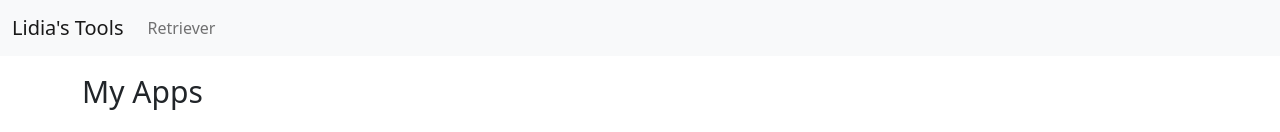
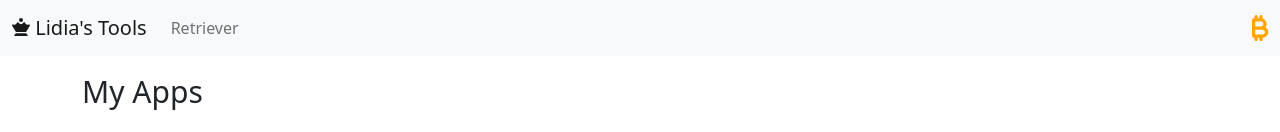
Before and after one commit to spiros3p/lidia-tools, an Angular app: page / in a window 1280 px wide. Shown: the top 132 px of the page. Built offline with nearby package versions, Linux system fonts and the light colour scheme.

Commit message:
add icons in navbar

```diff
--- a/src/app/components/navbar/navbar.component.html
+++ b/src/app/components/navbar/navbar.component.html
@@ -1,6 +1,9 @@
 <nav class="navbar navbar-expand-sm navbar-light bg-light mb-3">
   <div class="container-fluid">
-    <a class="navbar-brand" [routerLink]="['']">Lidia's Tools</a>
+    <a class="navbar-brand" [routerLink]="['']">
+      <fa-icon class="fa-icon" [icon]="faChessQueen"></fa-icon>
+      Lidia's Tools
+    </a>
     <button
       class="navbar-toggler"
       type="button"
@@ -21,5 +24,8 @@
         </li>
       </ul>
     </div>
+    <a href="https://bitcoin.org/bitcoin.pdf">
+      <fa-icon class="fa-btc" [icon]="faBitcoinSign"></fa-icon>
+    </a>
   </div>
 </nav>
--- a/src/app/components/navbar/navbar.component.scss
+++ b/src/app/components/navbar/navbar.component.scss
@@ -0,0 +1,12 @@
+.navbar-brand {
+  & .fa-icon {
+    font-size: 18px;
+    vertical-align: text-bottom;
+  }
+}
+
+.fa-btc {
+  font-size: 26px;
+  text-decoration: none;
+  color: orange;
+}
--- a/src/app/components/navbar/navbar.component.ts
+++ b/src/app/components/navbar/navbar.component.ts
@@ -1,5 +1,6 @@
 import { Component } from '@angular/core';
-import { NgbCollapseModule } from '@ng-bootstrap/ng-bootstrap';
+// import { NgbCollapseModule } from '@ng-bootstrap/ng-bootstrap';
+import { faChessQueen, faBitcoinSign } from '@fortawesome/free-solid-svg-icons';
 
 @Component({
   selector: 'app-navbar',
@@ -8,4 +9,6 @@ import { NgbCollapseModule } from '@ng-bootstrap/ng-bootstrap';
 })
 export class NavbarComponent {
   isMenuCollapsed = true;
+  faChessQueen = faChessQueen;
+  faBitcoinSign = faBitcoinSign;
 }
--- a/src/app/components/navbar/navbar.module.ts
+++ b/src/app/components/navbar/navbar.module.ts
@@ -3,10 +3,11 @@ import { CommonModule } from '@angular/common';
 import { NavbarComponent } from './navbar.component';
 import { NgbCollapseModule } from '@ng-bootstrap/ng-bootstrap';
 import { RouterLink } from '@angular/router';
+import { FontAwesomeModule } from '@fortawesome/angular-fontawesome';
 
 @NgModule({
   declarations: [NavbarComponent],
-  imports: [CommonModule, NgbCollapseModule, RouterLink],
+  imports: [CommonModule, FontAwesomeModule, NgbCollapseModule, RouterLink],
   exports: [NavbarComponent],
 })
 export class NavbarModule {}
```
